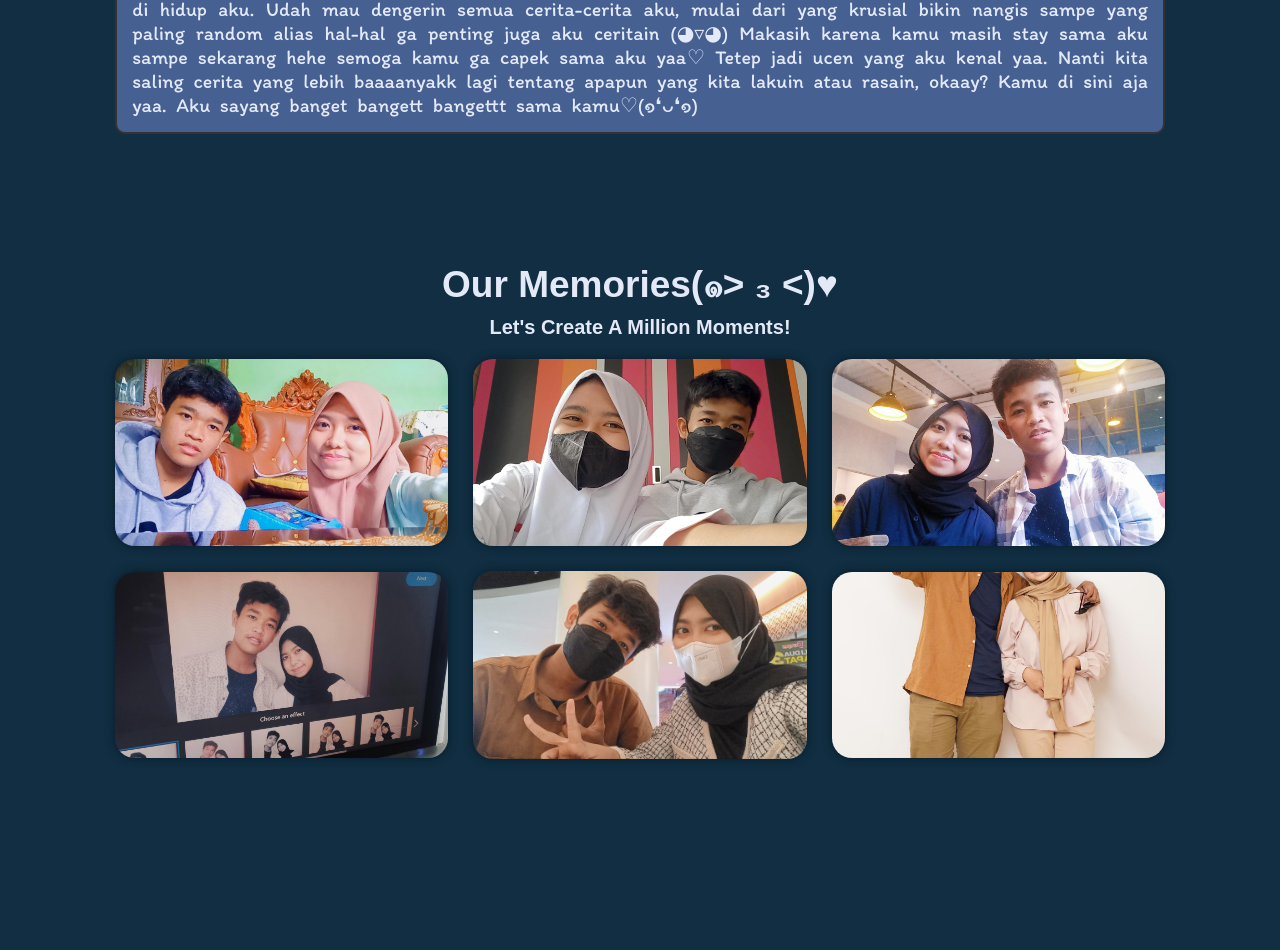
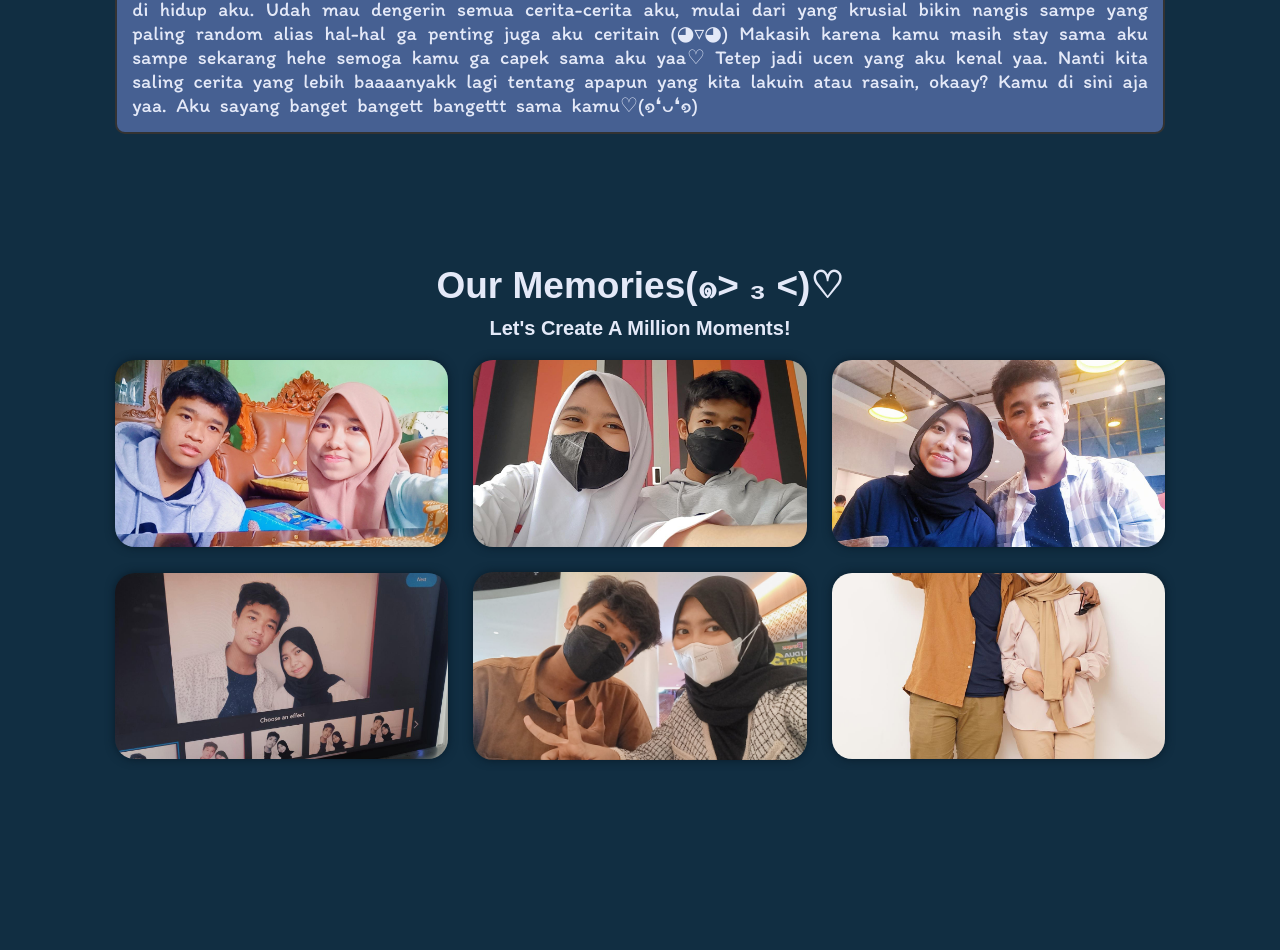
Before and after one commit to dinaktv/Birthday-Website, a plain HTML site: page index.html in a window 1280 px wide. Shown: the part 2347-3297 px from the top of the page. Drawn offline with nearby package versions, Linux system fonts and the light colour scheme; a web font is replaced by a local one.

Commit message:
Update index.html

```diff
--- a/index.html
+++ b/index.html
@@ -72,7 +72,7 @@
   </section>
 
   <section class="memory" id="memory">
-    <h2 class="memory-heading">Our<span> Memories(๑> ₃ <)♥</span>
+    <h2 class="memory-heading">Our<span> Memories(๑> ₃ <)♡</span>
     <p>Let's Create A Million Moments!</p>
     </h2>
     <div class="memory-container">
```
